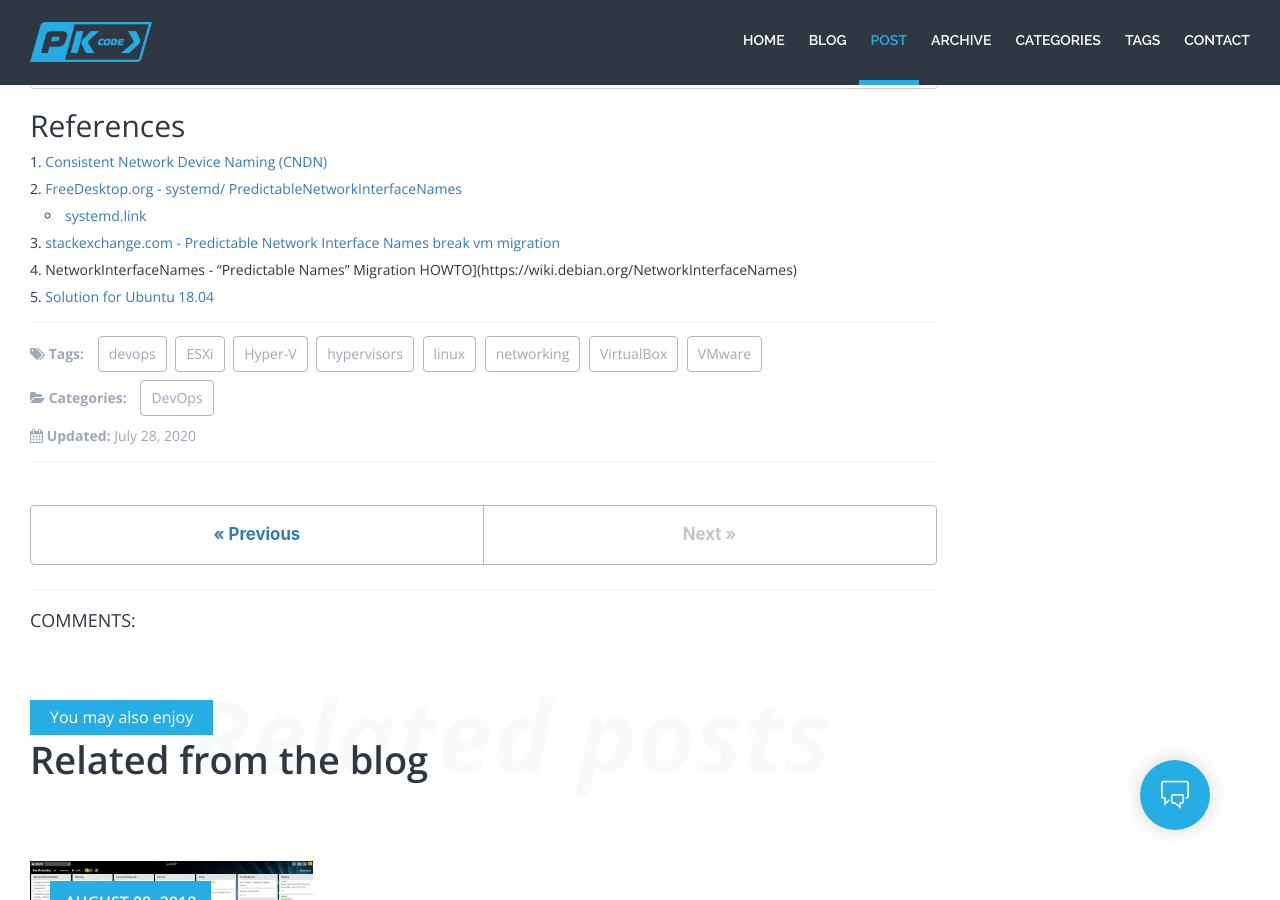
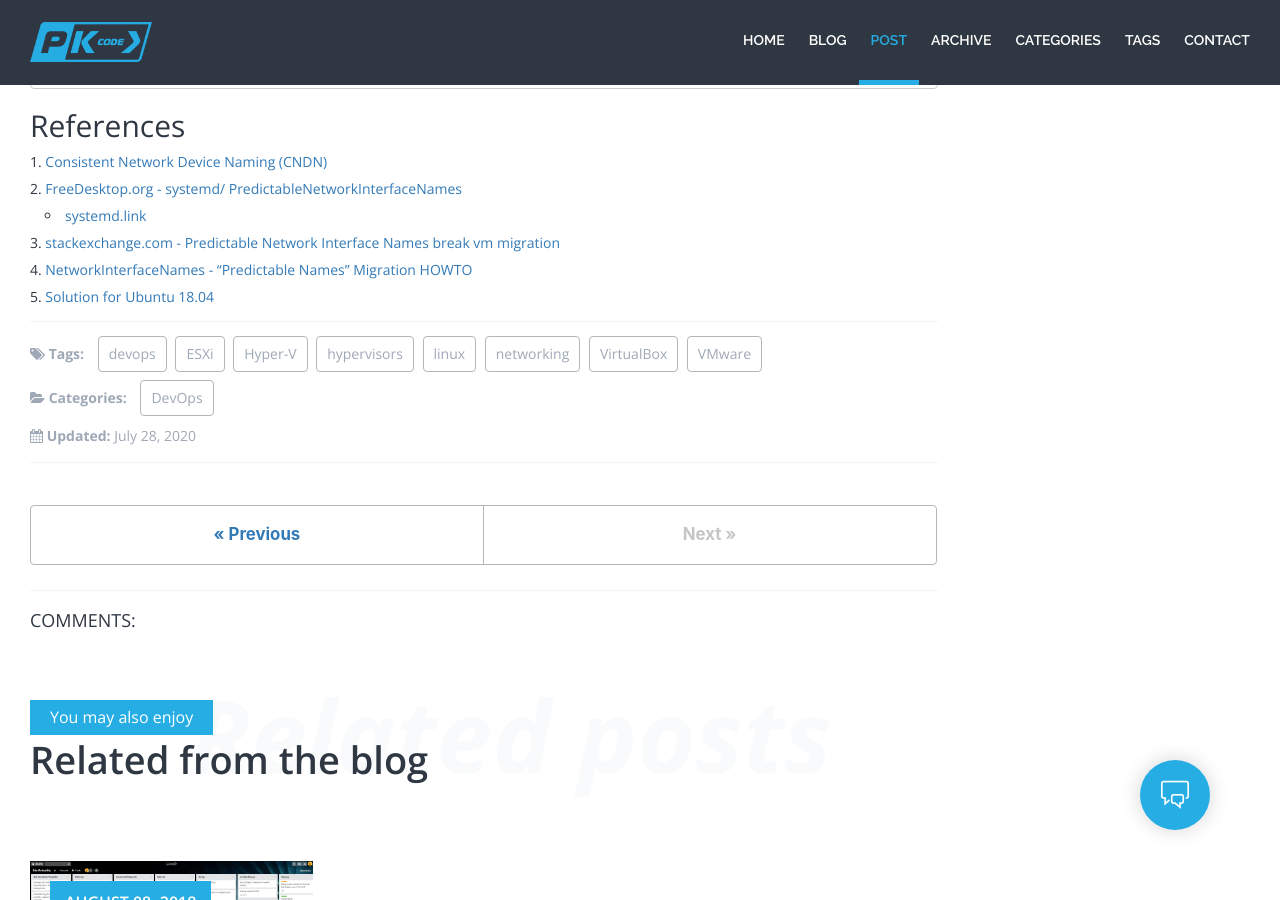
Before and after one commit to bitroniq/bitroniq.github.io, a Jekyll site: the page built from _posts/2020-07-28-consistent-network-interface-names.md, in a window 1280 px wide and 900 px high, scrolled down 3446 px. Built offline with Jekyll 4.4.1, drawn with Linux system fonts in a browser that asks for light colours; comment, search, counter and statistics services are not loaded.

Commit message:
Fix typo

```diff
--- a/_posts/2020-07-28-consistent-network-interface-names.md
+++ b/_posts/2020-07-28-consistent-network-interface-names.md
@@ -178,5 +178,5 @@ done
 1. [FreeDesktop.org - systemd/ PredictableNetworkInterfaceNames](https://www.freedesktop.org/wiki/Software/systemd/PredictableNetworkInterfaceNames/)
   * [systemd.link](https://www.freedesktop.org/software/systemd/man/systemd.link.html)
 1. [stackexchange.com - Predictable Network Interface Names break vm migration](https://unix.stackexchange.com/questions/335461/predictable-network-interface-names-break-vm-migration)
-1. NetworkInterfaceNames - "Predictable Names" Migration HOWTO](https://wiki.debian.org/NetworkInterfaceNames)
+1. [NetworkInterfaceNames - "Predictable Names" Migration HOWTO](https://wiki.debian.org/NetworkInterfaceNames)
 1. [Solution for Ubuntu 18.04](https://github.com/geerlingguy/packer-boxes/issues/1#issuecomment-213116792)
```
